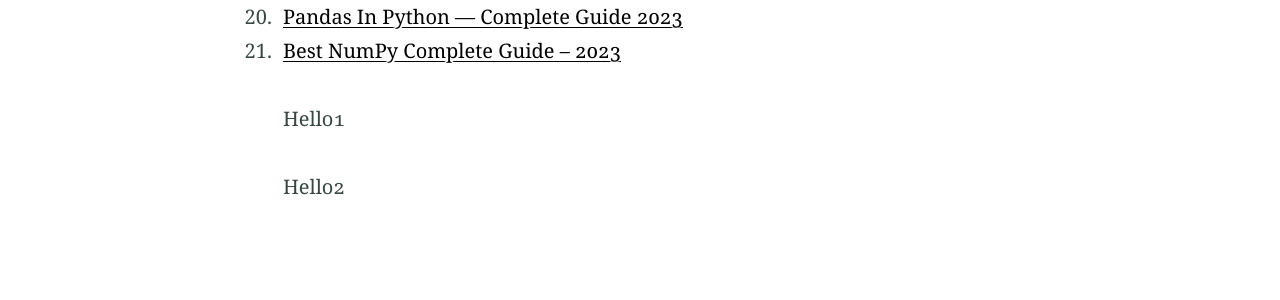
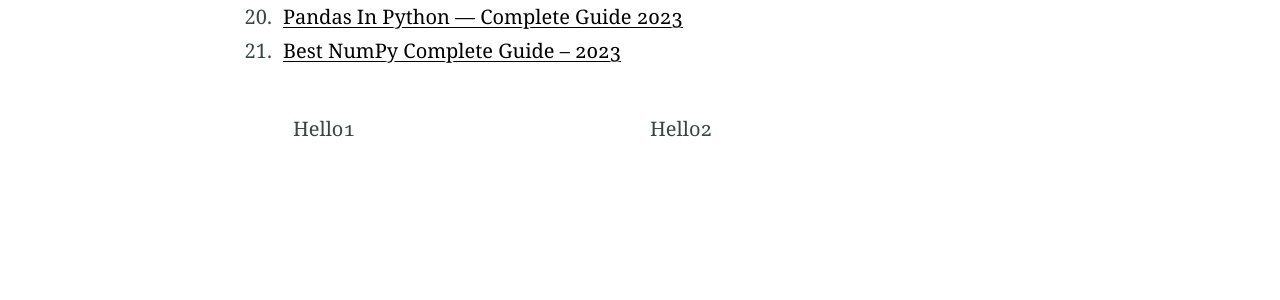
Before and after one commit to hi-sushanta/hi-sushanta.github.io, a Jekyll site: the page built from index.md, in a window 1280 px wide. Shown: the part 1617-1917 px from the top of the page. Built offline with Jekyll 4.4.1, drawn with Linux system fonts in a browser that asks for light colours; before the commit the page ends 1845 px from its top, so only the background shows below that.

Commit message:
Update _sass/_theme.scss

```diff
--- a/_sass/_theme.scss
+++ b/_sass/_theme.scss
@@ -14,7 +14,27 @@ body {
   margin: 0 auto;
 }
 
-/* Responsive layout - when the screen is less than 600px wide, make the two columns stack on top of each other instead of next to each other */
+// Only for project box
+* {
+  box-sizing: border-box;
+}
+
+/* Create two equal columns that floats next to each other */
+.column {
+  float: left;
+  width: 50%;
+  padding: 10px;
+  height: 300px; /* Should be removed. Only for demonstration */
+}
+
+/* Clear floats after the columns */
+.row:after {
+  content: "";
+  display: table;
+  clear: both;
+}
+
+/* Responsive layout - makes the two columns stack on top of each other instead of next to each other */
 @media screen and (max-width: 600px) {
   .column {
     width: 100%;
```
